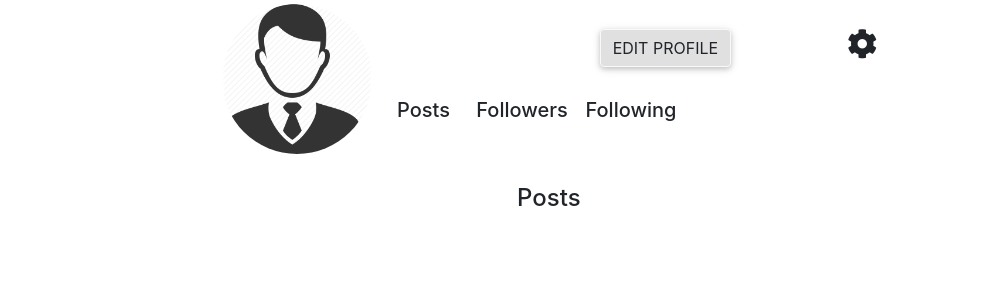
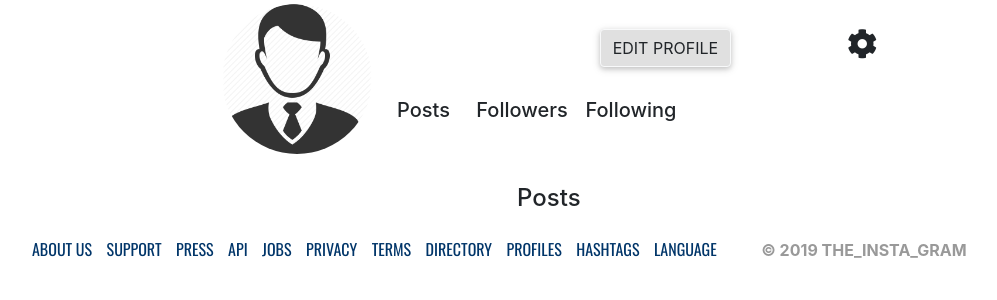
Before and after one commit to Antavio/The_Gram, a Django app: template insta_app/templates/insta_app/profile.html in a window 1280 px wide. Shown: the part 138-438 px from the top of the page, without its empty margins (38-1035 px from the left). Run offline with Django 3.2, Linux system fonts and the light colour scheme; the template is opened without the code that fills it, so the values that code supplies are empty; some libraries are stand-ins or nearby versions; some web fonts are replaced.

Commit message:
Create a footer for the profile page template.

```diff
--- a/insta_app/templates/insta_app/base.html
+++ b/insta_app/templates/insta_app/base.html
@@ -17,6 +17,7 @@
     <link href="https://cdnjs.cloudflare.com/ajax/libs/mdbootstrap/4.8.0/css/mdb.min.css" rel="stylesheet">
     <link href="https://fonts.googleapis.com/css?family=Stylish" rel="stylesheet">
     <link href="https://fonts.googleapis.com/css?family=Cookie&display=swap" rel="stylesheet">
+    <link href="https://fonts.googleapis.com/css?family=Oswald&display=swap" rel="stylesheet">
     {% bootstrap_css %}
     <link rel="stylesheet" href="{% static 'css/main_style.css' %}">
     {% endblock %}
--- a/insta_app/templates/insta_app/profile.html
+++ b/insta_app/templates/insta_app/profile.html
@@ -39,9 +39,9 @@
 
         <!-- Card deck -->
         <div class="card-deck">
-                {% for single_image in all_images %}
-                <!-- Card -->
-                <div class="col-md-4">
+            {% for single_image in all_images %}
+            <!-- Card -->
+            <div class="col-md-4">
                 <div class="card mb-3">
 
                     <!--Card image-->
@@ -53,11 +53,36 @@
                     </div>
                 </div>
             </div>
-                {% endfor %}
+            {% endfor %}
         </div>
         <!-- Card deck -->
 
 
     </div>
 </div>
+<div class="container">
+    <!-- Footer -->
+    <footer class="footer">
+        <div class="row">
+            <!-- Copyright -->
+            <div class="footer-copyright text-center py-3 insta_footer">
+                <a href="">ABOUT US</a>
+                <a href="">SUPPORT</a>
+                <a href="">PRESS</a>
+                <a href="">API</a>
+                <a href="">JOBS</a>
+                <a href="">PRIVACY</a>
+                <a href="">TERMS</a>
+                <a href="">DIRECTORY</a>
+                <a href="">PROFILES</a>
+                <a href="">HASHTAGS</a>
+                <a href="">LANGUAGE</a>
+                <span style="margin-left:30px;color: #999;"> <strong> © 2019 THE_INSTA_GRAM </strong></span>
+
+            </div>
+            <!-- Copyright -->
+        </div>
+    </footer>
+    <!-- Footer -->
+</div>
 {% endblock %}
```
